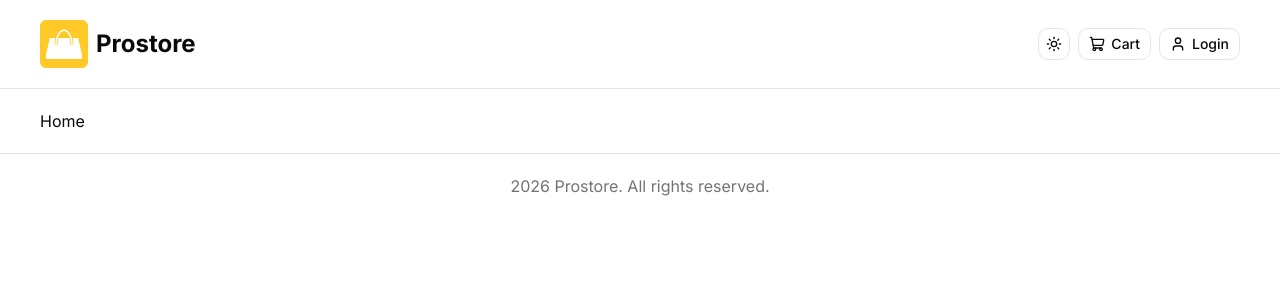
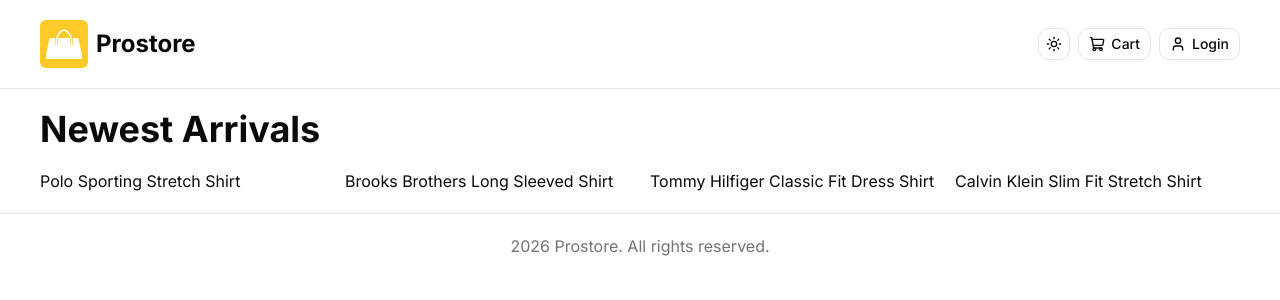
Before and after one commit to Mehedi107/prostore, a Next.js app: page / in a window 1280 px wide. Shown: the top 300 px of the page. Built offline with nearby package versions, Linux system fonts and the light colour scheme; no server answers.

Commit message:
add product list to home page

```diff
--- a/app/page.tsx
+++ b/app/page.tsx
@@ -1,6 +1,5 @@
-export const metadata = {
-  title: 'Home'
-}
+import ProductList from "@/components/shared/product/ProductList";
+import sampleData from "@/db/sample-data";
 
 // const delay = (ms: number) => new Promise((res) => setTimeout(res, ms))
 
@@ -8,8 +7,8 @@
   // await delay(2000);
 
   return (
-    <div className="wrapper">
-      Home
-    </div>
+    <section className="wrapper">
+      <ProductList title='Newest Arrivals' data={sampleData.products} limit={4}/>
+    </section>
   )
 }
--- /dev/null
+++ b/components/shared/product/ProductList.tsx
@@ -0,0 +1,16 @@
+
+export default function ProductList({title, data, limit}: {title: string, data: any, limit?: number}) {
+  const products = limit ? data.slice(0, limit) : data
+  return (
+    <section className="space-y-5">
+      <h2 className="font-bold text-4xl">{title}</h2>
+      {data.length > 0 ? <div className="grid grid-cols-1 sm:grid-cols-2 md:grid-cols-3 lg:grid-cols-4 gap-5">
+        {products.map((product:any) => (
+
+          <p key={product.name}>{product.name}</p>
+        ))}
+      </div>
+      : <p>No products found</p>}
+    </section>
+  )
+}
--- /dev/null
+++ b/db/sample-data.ts
@@ -0,0 +1,108 @@
+const sampleData = {
+  products: [
+    {
+      name: 'Polo Sporting Stretch Shirt',
+      slug: 'polo-sporting-stretch-shirt',
+      category: "Men's Dress Shirts",
+      description: 'Classic Polo style with modern comfort',
+      images: [
+        '/images/sample-products/p1-1.jpg',
+        '/images/sample-products/p1-2.jpg',
+      ],
+      price: 59.99,
+      brand: 'Polo',
+      rating: 4.5,
+      numReviews: 10,
+      stock: 5,
+      isFeatured: true,
+      banner: 'banner-1.jpg',
+    },
+    {
+      name: 'Brooks Brothers Long Sleeved Shirt',
+      slug: 'brooks-brothers-long-sleeved-shirt',
+      category: "Men's Dress Shirts",
+      description: 'Timeless style and premium comfort',
+      images: [
+        '/images/sample-products/p2-1.jpg',
+        '/images/sample-products/p2-2.jpg',
+      ],
+      price: 85.9,
+      brand: 'Brooks Brothers',
+      rating: 4.2,
+      numReviews: 8,
+      stock: 10,
+      isFeatured: true,
+      banner: 'banner-2.jpg',
+    },
+    {
+      name: 'Tommy Hilfiger Classic Fit Dress Shirt',
+      slug: 'tommy-hilfiger-classic-fit-dress-shirt',
+      category: "Men's Dress Shirts",
+      description: 'A perfect blend of sophistication and comfort',
+      images: [
+        '/images/sample-products/p3-1.jpg',
+        '/images/sample-products/p3-2.jpg',
+      ],
+      price: 99.95,
+      brand: 'Tommy Hilfiger',
+      rating: 4.9,
+      numReviews: 3,
+      stock: 0,
+      isFeatured: false,
+      banner: null,
+    },
+    {
+      name: 'Calvin Klein Slim Fit Stretch Shirt',
+      slug: 'calvin-klein-slim-fit-stretch-shirt',
+      category: "Men's Dress Shirts",
+      description: 'Streamlined design with flexible stretch fabric',
+      images: [
+        '/images/sample-products/p4-1.jpg',
+        '/images/sample-products/p4-2.jpg',
+      ],
+      price: 39.95,
+      brand: 'Calvin Klein',
+      rating: 3.6,
+      numReviews: 5,
+      stock: 10,
+      isFeatured: false,
+      banner: null,
+    },
+    {
+      name: 'Polo Ralph Lauren Oxford Shirt',
+      slug: 'polo-ralph-lauren-oxford-shirt',
+      category: "Men's Dress Shirts",
+      description: 'Iconic Polo design with refined oxford fabric',
+      images: [
+        '/images/sample-products/p5-1.jpg',
+        '/images/sample-products/p5-2.jpg',
+      ],
+      price: 79.99,
+      brand: 'Polo',
+      rating: 4.7,
+      numReviews: 18,
+      stock: 6,
+      isFeatured: false,
+      banner: null,
+    },
+    {
+      name: 'Polo Classic Pink Hoodie',
+      slug: 'polo-classic-pink-hoodie',
+      category: "Men's Sweatshirts",
+      description: 'Soft, stylish, and perfect for laid-back days',
+      images: [
+        '/images/sample-products/p6-1.jpg',
+        '/images/sample-products/p6-2.jpg',
+      ],
+      price: 99.99,
+      brand: 'Polo',
+      rating: 4.6,
+      numReviews: 12,
+      stock: 8,
+      isFeatured: true,
+      banner: null,
+    },
+  ],
+};
+
+export default sampleData;
```
